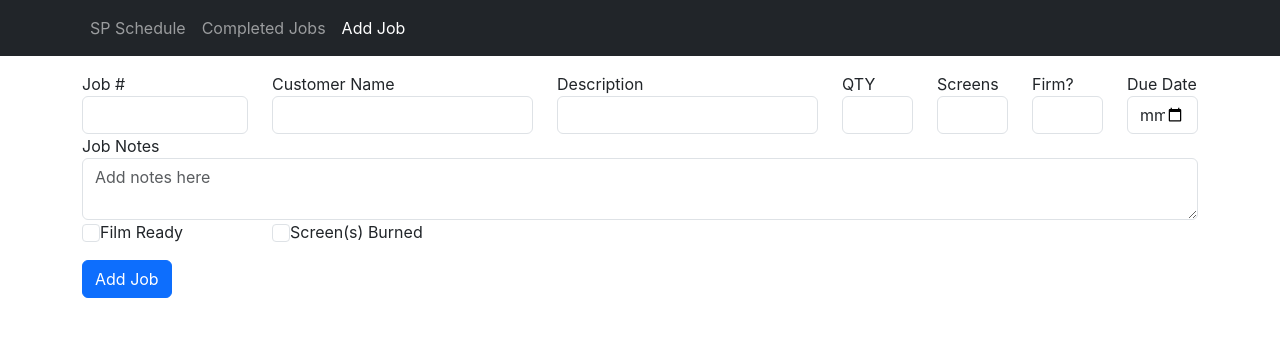
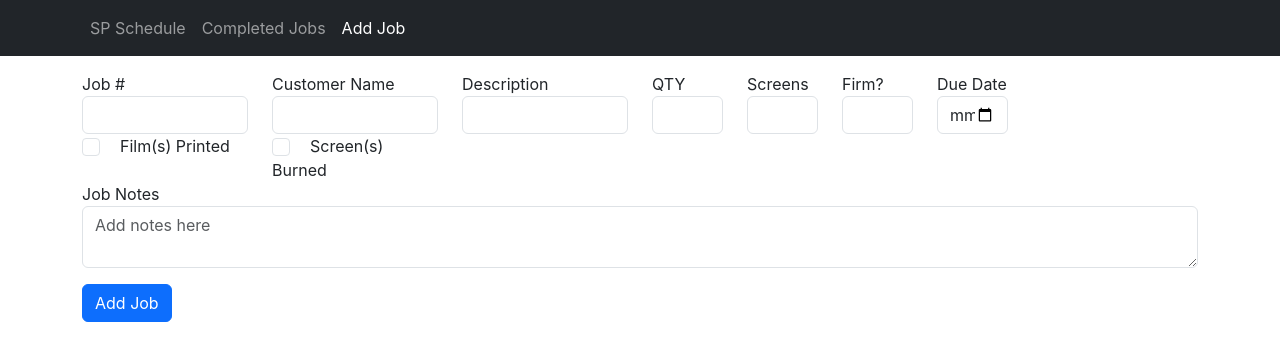
Before and after one commit to LoRo1231/lib-sp-schedule-main, a React (Create React App) app: page /addjob in a window 1280 px wide. Shown: the top 360 px of the page. Built offline with nearby package versions, Linux system fonts and the light colour scheme.

Commit message:
edits from 6/6 @ 9pm

```diff
--- a/src/components/add-form.js
+++ b/src/components/add-form.js
@@ -5,6 +5,8 @@ import Row from 'react-bootstrap/Row';
 import Button from 'react-bootstrap/Button';
 import { useState } from 'react';
 import SuccessAlert from './success-alert';
+import FilmCheckbox from './filmPrintedCheck';
+import ScreenCheckbox from './screenBurnedCheck';
 
 function AddJob({ submitJob }){
 
@@ -58,11 +60,11 @@ function AddJob({ submitJob }){
                         <label> Job # </label>
                         <Form.Control id='jobNumer' value={jobNumber} onChange={(event) => setJobNumber(event.target.value)}/>
                     </Col>
-                    <Col sm={3}>
+                    <Col sm={2}>
                         <label> Customer Name </label>
                         <Form.Control id='customerName' value={customerName} onChange={(event) => setCustomerName(event.target.value)}/>
                     </Col>
-                    <Col sm={3}>
+                    <Col sm={2}>
                         <label> Description </label>
                         <Form.Control id='description' value={description} onChange={(event) => setDescription(event.target.value)}/>
                     </Col>
@@ -84,25 +86,22 @@ function AddJob({ submitJob }){
                     </Col>
                 </Row>
                 <Row>
+                    <Col sm={2} class="mt-2">
+                        <FilmCheckbox/>
+                    </Col>
+                    <Col sm={2} class="mt-2">
+                        <ScreenCheckbox/>
+                    </Col>
+                    <Col sm={8}>
+
+                    </Col>
+                </Row>
+                <Row>
                     <Col sm={12} class="form-floating">
                         <label for="floatingTextarea"> Job Notes </label>
                         <textarea class="form-control" placeholder="Add notes here" id="jobNotes" value={jobNotes} onChange={(event) => setJobNotes(event.target.value)}></textarea>
                     </Col>
                 </Row>
-                <Row>
-                    <Col sm={2} class="mt-3">
-                        <input class="form-check-input p-2" type="checkbox" role="switch" id="filmReady"/>
-                        <label class="form-check-label" for="flexSwitchCheckDefault"> Film Ready </label>
-                    </Col>
-                    <Col sm={2} class="mt-3">
-                        <input class="form-check-input p-2" type="checkbox" role="switch" id="screenBurned"/>
-                        <label class="form-check-label" for="flexSwitchCheckDefault"> Screen(s) Burned </label>
-                    </Col>
-                    <Col sm={8}>
-
-                    </Col>
-                </Row>
-
                 <Button onClick={addToSchedule} className="mt-3" type="submit"> Add Job </Button>
             </Form>
 
--- /dev/null
+++ b/src/components/filmPrintedCheck.js
@@ -0,0 +1,28 @@
+import React from 'react';
+
+class FilmCheckbox extends React.Component {
+
+    checkboxes = {};
+    handleCheckboxChange = () => {
+        const selectedCheckboxes = Object.keys(this.checkboxes)
+        .filter((key) => this.checkboxes[key].checked)
+        .map((key) => key);
+        console.log(selectedCheckboxes);
+    };
+
+  render() {
+    return (
+      <div onChange={this.handleCheckboxChange}>
+        <label class="form-check-label">
+          <input class="form-check-input p-2 checkBoxRight" type="checkbox" ref={(ref) => (this.checkboxes["films"] = ref)} />
+
+            Film(s) Printed
+
+        </label>
+        {/* Additional checkboxes */}
+      </div>
+    );
+  }
+}
+
+export default FilmCheckbox;
--- /dev/null
+++ b/src/components/screenBurnedCheck.js
@@ -0,0 +1,28 @@
+import React from 'react';
+
+class ScreenCheckbox extends React.Component {
+
+    checkboxes = {};
+    handleCheckboxChange = () => {
+        const selectedCheckboxes = Object.keys(this.checkboxes)
+        .filter((key) => this.checkboxes[key].checked)
+        .map((key) => key);
+        console.log(selectedCheckboxes);
+    };
+
+  render() {
+    return (
+      <div onChange={this.handleCheckboxChange}>
+        <label class="form-check-label">
+          <input class="form-check-input p-2 checkBoxRight" type="checkbox" ref={(ref) => (this.checkboxes["screens"] = ref)} />
+
+            Screen(s) Burned
+
+        </label>
+        {/* Additional checkboxes */}
+      </div>
+    );
+  }
+}
+
+export default ScreenCheckbox;
--- a/src/components/sp-table.js
+++ b/src/components/sp-table.js
@@ -3,50 +3,55 @@ import Row from 'react-bootstrap/Row';
 import Col from 'react-bootstrap/Col';
 import Table from 'react-bootstrap/Table';
 import Container from 'react-bootstrap/Container';
+import FilmCheckbox from './filmPrintedCheck';
+import ScreenCheckbox from './screenBurnedCheck';
 
 
 function SPTable({ jobList }){
     return(
 
         <Container>
-            <Table variant="dark text-center mt-4">
+            <Table variant="dark text-center mt-5">
                 <thead>
-                    <Row className='h5 dflex align-items-center'>
+                    <Row className='h5 dflex align-items-center mb-3'>
                         <Col sm={2}> Job # </Col>
-                        <Col sm={3}> Customer Name </Col>
-                        <Col sm={3}> Description </Col>
+                        <Col sm={2}> Customer Name </Col>
+                        <Col sm={2}> Description </Col>
                         <Col sm={1}> QTY </Col>
                         <Col sm={1}> Screens </Col>
                         <Col sm={1}> Firm? </Col>
                         <Col sm={1}> DUE Date </Col>
+                        <Col sm={2}> Complete </Col>
                     </Row>
                 </thead>
                     <tbody className='dflex align-items-center'>
                         {jobList.map(job =>
 
+                        <div class='tableMarginBtm'>
                             <Row>
                                 <Col sm={2}> {job.jobNumber} </Col>
-                            <Col sm={3}> {job.customerName} </Col>
-                            <Col sm={3}> {job.description} </Col>
+                                <Col sm={2}> {job.customerName} </Col>
+                                <Col sm={2}> {job.description} </Col>
                                 <Col sm={1}> {job.qty} </Col>
                                 <Col sm={1}> {job.screens} </Col>
                                 <Col sm={1}> {job.firmDate} </Col>
                                 <Col sm={1}> {job.dueDate} </Col>
-                            <Col sm={12}>
-                               <p class="container noteColor left"> {job.jobNotes} </p>
+                                <Col sm={2}> <button type="button" class="btn btn-success"> Complete </button> </Col>
+                                <Col sm={2}>
+                                    <FilmCheckbox/>
                                 </Col>
                                 <Col sm={2}>
-                                <input class="form-check-input m-3" type="checkbox" role="switch" id="filmReady"/>
-                                <label class="form-check-label mt-3" for="flexSwitchCheckDefault"> Film Ready </label>
-                            </Col>
-                            <Col sm={2}>
-                                <input class="form-check-input m-3" type="checkbox" role="switch" id="screenBurned"/>
-                                <label class="form-check-label mt-3" for="flexSwitchCheckDefault"> Screen(s) Burned </label>
+                                    <ScreenCheckbox/>
                                 </Col>
                                 <Col sm={8}>
 
                                 </Col>
-                        </Row>)}
+                                <Col sm={12}>
+                                <p class="container noteColor left m-3"> {job.jobNotes} </p>
+                                </Col>
+                            </Row>
+                         </div>
+                        )}
 
                     </tbody>
             </Table>
--- a/src/index.css
+++ b/src/index.css
@@ -24,3 +24,11 @@ code {
 .theadColor {
   background-color: #54B948;
 }
+
+.checkBoxRight {
+  margin-right: 20px;
+}
+
+.tableMarginBtm {
+  margin-bottom: 20px;
+}
```
Also changed, not shown: src/components/tableHeader.js (added, +27 -0 lines). Lines whose indentation alone changed are shown as unchanged.
